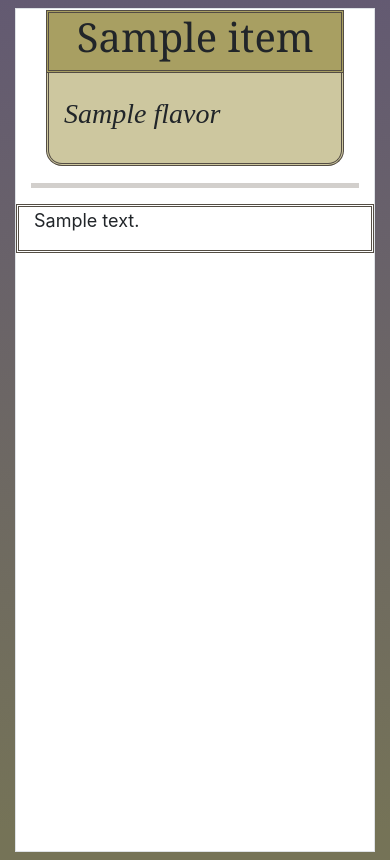
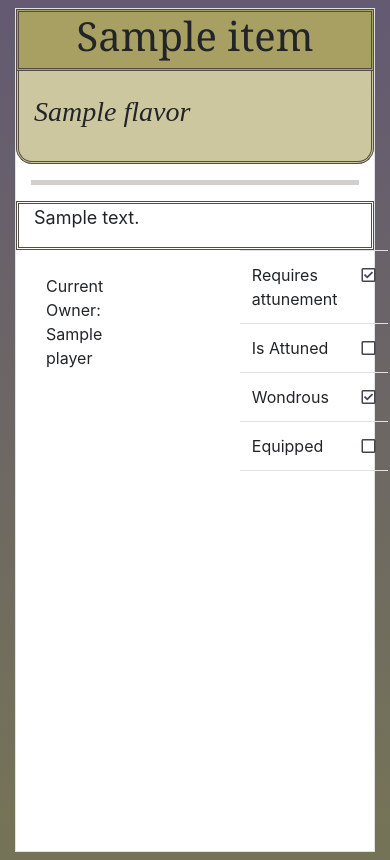
Before and after one commit to IJumpAround/aftermath, a Django app: template aftermath_django/item_management/templates/item_management/item_template.html in a window 390 px wide. Shown: the part 103-963 px from the top of the page. Run offline with Django 3.2, Linux system fonts and the light colour scheme; the template is opened without the code that fills it: most values are stand-ins (such as "Sample title", 1, 10 or a date in 2020); some libraries are stand-ins or nearby versions.

Commit message:
Fix item template so elements are under the correct divs and make scaling better for mobile.

```diff
--- a/aftermath_django/item_management/static/item_management/css/item_template.css
+++ b/aftermath_django/item_management/static/item_management/css/item_template.css
@@ -48,6 +48,14 @@ hr.solid {
 }
 
 
+.rhs-info-table td {
+    text-align: left;
+}
+
+.rhs-info-table i {
+    color: var(--main-bg-color);
+}
+
 /*div.item-details-div div.col-12 div {*/
 /*    padding-left: 120px;*/
 /*    margin-left: 20px;*/
--- a/aftermath_django/item_management/templates/item_management/item_template.html
+++ b/aftermath_django/item_management/templates/item_management/item_template.html
@@ -3,37 +3,46 @@
 {% block additional_css %}
     {% load static %}
     <link rel="stylesheet" type="text/css" href="{% static "item_management/css/item_template.css" %}">
+    <link rel="stylesheet" type="text/css"
+          href="{% static "lib/fontawesome/fontawesome-free-5.15.2-web/css/all.min.css" %}">
 
 {% endblock additional_css %}
 
 {% block content %}
     <div class="item-details-div container-fluid">
         <div class="row">
-            <div class="col-sm-1"></div>
-            <div class="col-sm-12 col-lg-10">
+            <div class="col-lg-2 col-md-1 d-none d-md-block"></div>
+            <div class="col-sm-12 col-md-10 col-lg-8">
                 <div class="row ">
-                    <div class="col-1"></div>
-                    <div class="col-10 item-name-div">
+                    <div class="col item-name-div">
+                        {% if item.stackable_type %}
+                            <h1>{{ item.name }} x {{ item.quantity }}</h1>
+                        {% else %}
                             <h1>{{ item.name }}</h1>
-                    <div class="col-1"></div>
+                        {% endif %}
                     </div>
                 </div>
+
                 {% if item.flavor %}
                     <div class="row">
-                    <div class="col-1"></div>
-                        <div class="col-10 item-flavor">
+
+                        <div class="col item-flavor">
                             <br>
                             <h3>
                                 <i class="item-flavor">{{ item.flavor }}</i>
                             </h3>
                             <br>
                         </div>
-                    <div class="col-1"></div>
+
                     </div>
                 {% endif %}
-
+            </div>
+            <div class="col-lg-2 col-md-1 d-none d-md-block"></div>
+        </div>
+        <div class="row">
+            <div class="col">
+                {% if item.text_description %}
                     <hr class="solid">
-                {% if item.text_description %}
                     <div class="row" style="margin-top: 10px;">
                         <div class="col item-description">
                             {{ item.text_description|linebreaks }}
@@ -42,11 +51,53 @@
 
                 {% endif %}
 
+                <div class="row">
+                    <div class="col-5">
+                        <div class="container-fluid">
+                            <br>
+                            Current Owner: {{ item.player }}
                         </div>
-            <div class="col-sm-1 d-none d-sm-block">
                     </div>
+                    <div class="col-2"></div>
+                    <div class="col-5">
+                        <table class="table rhs-info-table">
+                            {% with responses="far fa-check-square,far fa-square,far fa-square" %}
+                                <tr>
+                                    <td>Requires attunement</td>
+                                    <td><i class="{{ item.requires_attunement|yesno:responses }}"> </i></td>
+                                </tr>
+                                <tr>
+                                    <td>Is Attuned</td>
+                                    <td><i class="{{ item.is_attuned|yesno:responses }}"> </i></td>
+                                </tr>
+                                <tr>
+                                    <td>Wondrous</td>
+                                    <td><i class="{{ item.wondrous|yesno:responses }}"> </i></td>
+                                </tr>
+                                <tr>
+                                    <td>Equipped</td>
+                                    <td><i class="{{ item.is_equipped|yesno:responses }}"> </i></td>
+                                </tr>
+
+                            {% endwith %}
+                        </table>
                     </div>
                 </div>
 
 
+            </div>
+
+        </div>
+    </div>
+
+
+
 {% endblock content %}
+
+requires_attunement:
+is_attuned:
+wondrous:
+equipped:
+
+rarity:
+trait_list
```
Lines whose indentation alone changed are shown as unchanged.
